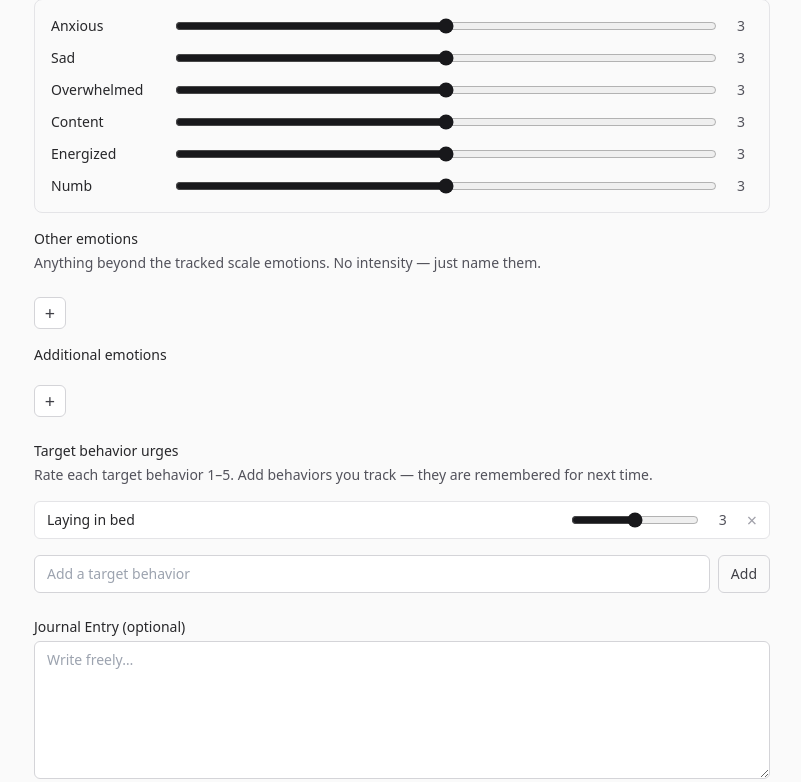
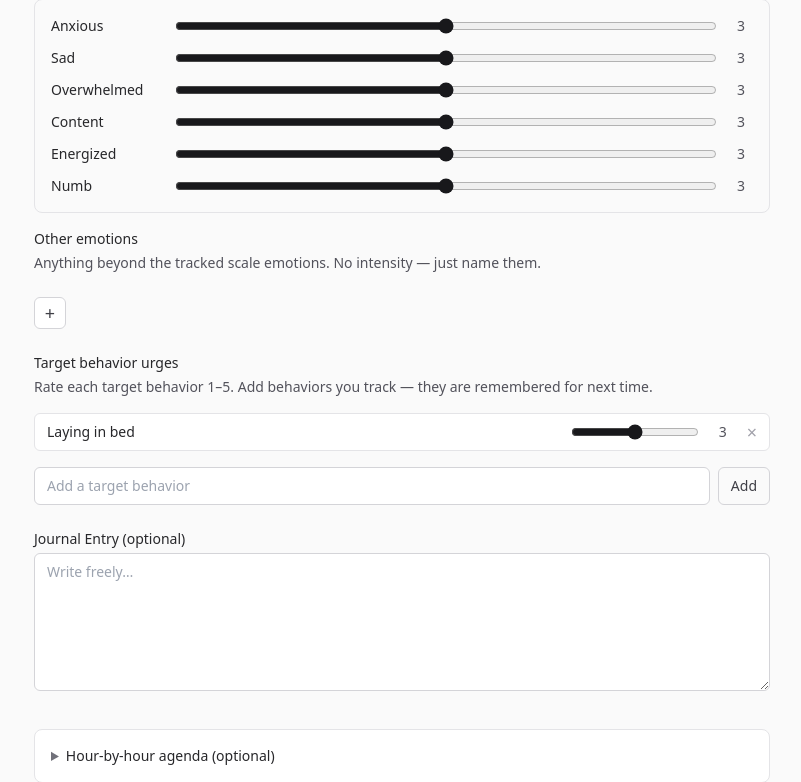
Before and after one commit to andrewadelson92/ledger, a Flask app: page /new/daily_planner in a window 1280 px wide. Shown: the part 716-1498 px from the top of the page, without its empty margins (238-1039 px from the left). Run offline with Flask 3, Linux system fonts and the light colour scheme; data that the repository does not hold is empty; some libraries are stand-ins or nearby versions.

Commit message:
Remove redundant Additional emotions from Today.
Other emotions already covers non-tracked names; fold any legacy intensity extras into that picker on edit.

Co-authored-by: Cursor <cursoragent@cursor.com>

```diff
--- a/app.py
+++ b/app.py
@@ -295,12 +295,20 @@ def _form_render_ctx(entry_type: str, payload: dict | None, entry=None, form=Non
         **extra,
     }
     if entry_type == "daily_planner":
-        ctx["agenda_slots"] = agenda_slots_for_form(ctx["payload"])
+        payload = dict(ctx["payload"])
+        # Fold legacy intensity extras into noted emotions (Today only tracks names).
+        noted = list(payload.get("noted_emotions") or [])
+        seen = {(e.get("name") or "").strip().lower() for e in noted if isinstance(e, dict)}
+        for extra_e in diary_card_extra_emotions(payload.get("diary_emotions")):
+            name = (extra_e.get("name") or "").strip()
+            if name and name.lower() not in seen:
+                noted.append({"name": name})
+                seen.add(name.lower())
+        payload["noted_emotions"] = noted
+        ctx["payload"] = payload
+        ctx["agenda_slots"] = agenda_slots_for_form(payload)
         ctx["noted_emotion_wheel"] = emotion_wheel_excluding(DIARY_CARD_EMOTIONS)
         ctx["diary_card_emotions"] = DIARY_CARD_EMOTIONS
-        ctx["diary_extra_emotions"] = diary_card_extra_emotions(
-            ctx["payload"].get("diary_emotions")
-        )
     if entry_type == "diary_card":
         ctx["extra_emotions"] = diary_card_extra_emotions(ctx["payload"].get("emotions"))
         if form is not None:
--- a/templates/forms/daily_planner.html
+++ b/templates/forms/daily_planner.html
@@ -62,20 +62,6 @@
           exclude_emotions=diary_card_emotions
         ) }}
       </div>
-
-      <div class="mt-4">
-        <h4 class="text-sm font-medium text-zinc-800 mb-2">Additional emotions</h4>
-        {{ emotion_wheel_picker(
-          emotion_wheel,
-          'extra_emotions_json',
-          diary_extra_emotions,
-          'intensity',
-          5,
-          start_empty=true,
-          add_label='Add another emotion',
-          show_picker_hint=false
-        ) }}
-      </div>
     </div>
 
     <div>
```
